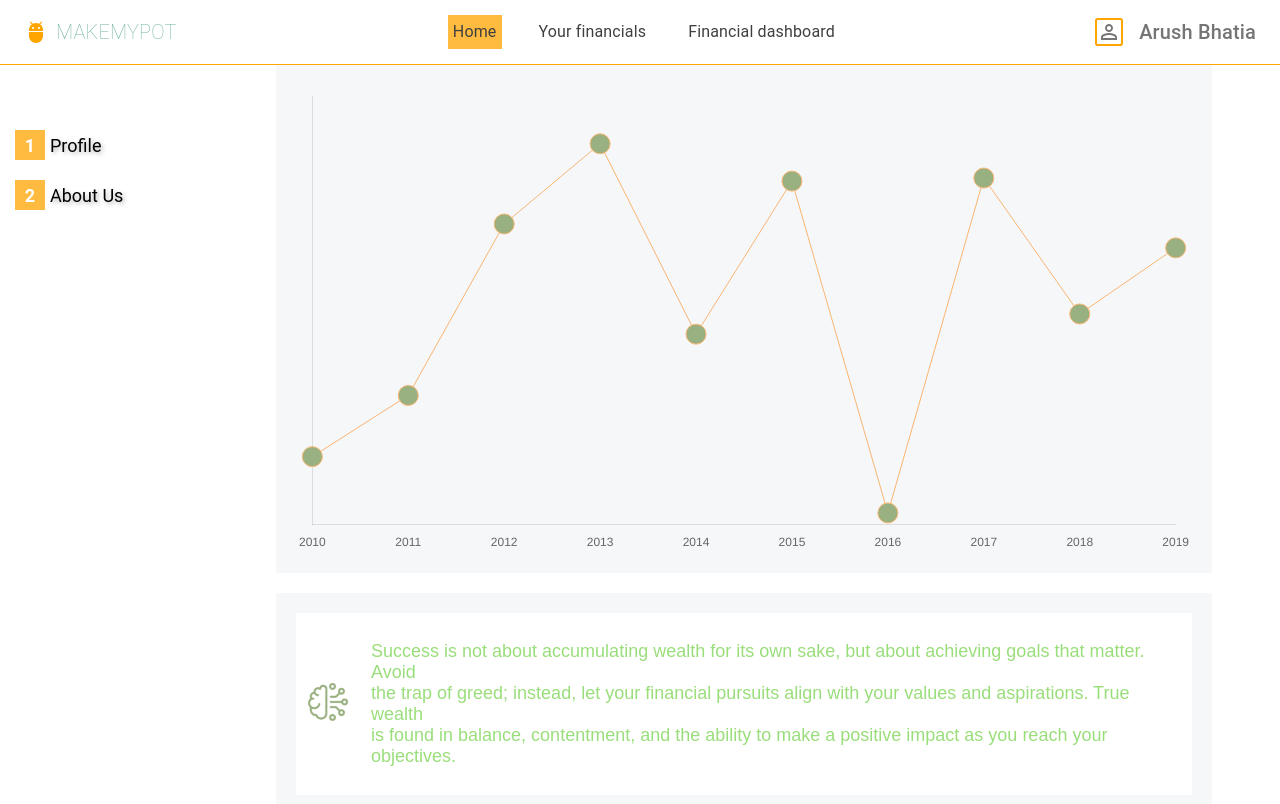
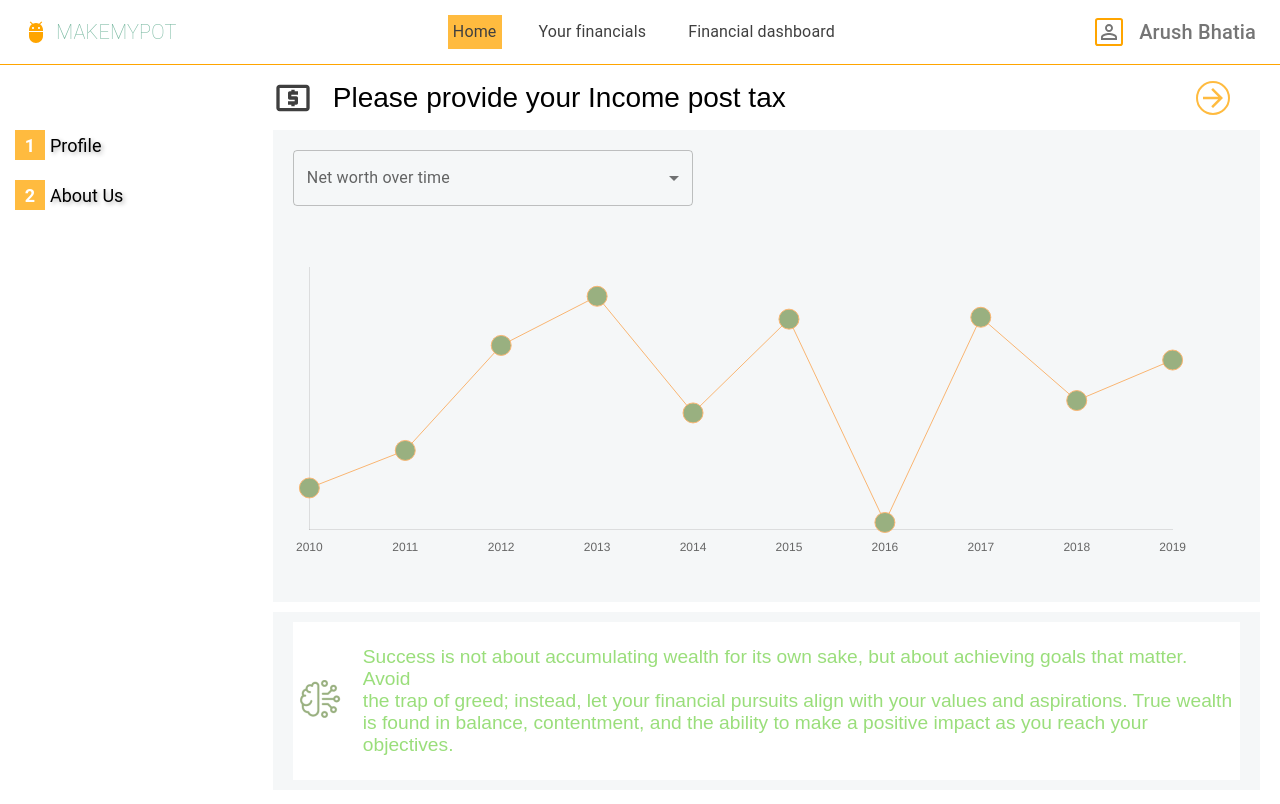
Before and after one commit to antas123/makeMyPot, a React (Vite) app in the folder make_my_pot/: page /financialDashboard in a window 1280 px wide. Shown: the top 804 px of the page. Built offline with nearby package versions, Linux system fonts and the light colour scheme.

Commit message:
chart-work-in-progress

```diff
--- a/make_my_pot/src/components/Accordion.jsx
+++ b/make_my_pot/src/components/Accordion.jsx
@@ -110,7 +110,7 @@ export default function ControlledAccordions() {
 
         <AccordionDetails
           sx={{
-            backgroundColor: "#EEEEEE",
+            backgroundColor: "#F5F7F8",
             paddingRight: 0,
             paddingLeft: "70px",
           }}
--- a/make_my_pot/src/components/scene/SceneHeader.jsx
+++ b/make_my_pot/src/components/scene/SceneHeader.jsx
@@ -10,6 +10,7 @@ const SceneHeader = () => {
         justifyContent: "space-between",
         paddingRight: "30px",
         alignItems: "center",
+        height:"65px"
       }}
     >
       <div
--- /dev/null
+++ b/make_my_pot/src/scenes/financialDashboard/BasicSelect.jsx
@@ -0,0 +1,35 @@
+import * as React from 'react';
+import Box from '@mui/material/Box';
+import InputLabel from '@mui/material/InputLabel';
+import MenuItem from '@mui/material/MenuItem';
+import FormControl from '@mui/material/FormControl';
+import Select from '@mui/material/Select';
+
+function BasicSelect() {
+  const [age, setAge] = React.useState('');
+
+  const handleChange = (event) => {
+    setAge(event.target.value);
+  };
+
+  return (
+    <Box sx={{ minWidth: 120 }}>
+      <FormControl style={{width:"400px"}} >
+        <InputLabel id="demo-simple-select-label">Net worth over time</InputLabel>
+        <Select
+          labelId="demo-simple-select-label"
+          id="demo-simple-select"
+          value={age}
+          label="Age"
+          onChange={handleChange}
+        >
+          <MenuItem value={10}>Ten</MenuItem>
+          <MenuItem value={20}>Twenty</MenuItem>
+          <MenuItem value={30}>Thirty</MenuItem>
+        </Select>
+      </FormControl>
+    </Box>
+  );
+}
+
+export default BasicSelect;
--- a/make_my_pot/src/scenes/financialDashboard/FinancialDashboard.jsx
+++ b/make_my_pot/src/scenes/financialDashboard/FinancialDashboard.jsx
@@ -4,16 +4,18 @@ import { moneyData } from "./DataForChart";
 import { Chart as ChartJS } from "chart.js/auto";
 import styles from "./dashboard.module.css";
 import ThoughtBox from "./ThoughtBox";
+import SceneHeader from "../../components/scene/SceneHeader";
+import BasicSelect from "./BasicSelect";
 
 const FinancialDashboard = () => {
   const [lineData, setLineData] = useState({
     labels: moneyData.map((item) => item.year),
     datasets: [
       {
-        backgroundColor: '#99B080',
-        borderColor: '#F9B572',
+        backgroundColor: "#99B080",
+        borderColor: "#F9B572",
         data: moneyData.map((item) => item.money),
-        borderSkipped: 'start',
+        borderSkipped: "start",
       },
     ],
   });
@@ -55,12 +57,20 @@ const FinancialDashboard = () => {
   };
 
   return (
-    <div className={styles.lineChart}>
-      <div className={styles.lineChartBox}>
-        <Line data={lineData} options={options} />
+    <>
+      <SceneHeader />
+      <div className={styles.lineChart}>
+        <div className={styles.lineChartBox}>
+          <div>
+            <BasicSelect />
+          </div>
+          <div style={{width:"70vw", height:"70%", marginTop:"50px"}}>
+            <Line data={lineData} options={options} />
+          </div>
+        </div>
       </div>
-      <ThoughtBox/>
-    </div>
+      <ThoughtBox />
+    </>
   );
 };
 
--- a/make_my_pot/src/scenes/financialDashboard/dashboard.module.css
+++ b/make_my_pot/src/scenes/financialDashboard/dashboard.module.css
@@ -1,10 +1,11 @@
 .lineChart{
-    height: 100%;
+    height: 60%;
+    background-color: white;
 }
 
 .lineChartBox{
-    height: 65%;
-    width: 70vw;
+    height: 100%;
+    width: 74vw;
     padding: 20px;
     background-color: #F5F7F8;
 }
@@ -16,16 +17,16 @@
     justify-content: space-between;
     background-color: white;
     align-items: center;
-    padding: 10px;
+    padding: 5px;
 }
 .thoughtBox{
-    width: 70vw;
-    padding: 20px;
+    width: 74vw;
+    padding: 10px 20px 10px 20px;
     background-color: #F5F7F8;
-    margin-top: 20px;
+    margin-top: 50px;
 }
 .thoughtText{
-    font-size: 18px;
+    font-size: 1.2em;
     font-family: sans-serif;
     color: #9ADE7B;
     width: 100%;
--- a/make_my_pot/src/scenes/yourFinancial/YourFinancials.jsx
+++ b/make_my_pot/src/scenes/yourFinancial/YourFinancials.jsx
@@ -1,6 +1,7 @@
 import React from "react";
 import SceneHeader from "../../components/scene/SceneHeader";
 import ControlledAccordions from "../../components/Accordion";
+import ThoughtBox from "../financialDashboard/ThoughtBox";
 
 const YourFinancials = () => {
   return (
@@ -8,7 +9,7 @@ const YourFinancials = () => {
       <SceneHeader />
       <div
         style={{
-          backgroundColor: "#EEEEEE",
+          backgroundColor: "#F5F7F8",
           height: "400px",
           overflow: "auto",
           marginTop: "10px",
@@ -21,6 +22,7 @@ const YourFinancials = () => {
         <ControlledAccordions />
         <ControlledAccordions />
       </div>
+      <ThoughtBox/>
     </>
   );
 };
```
